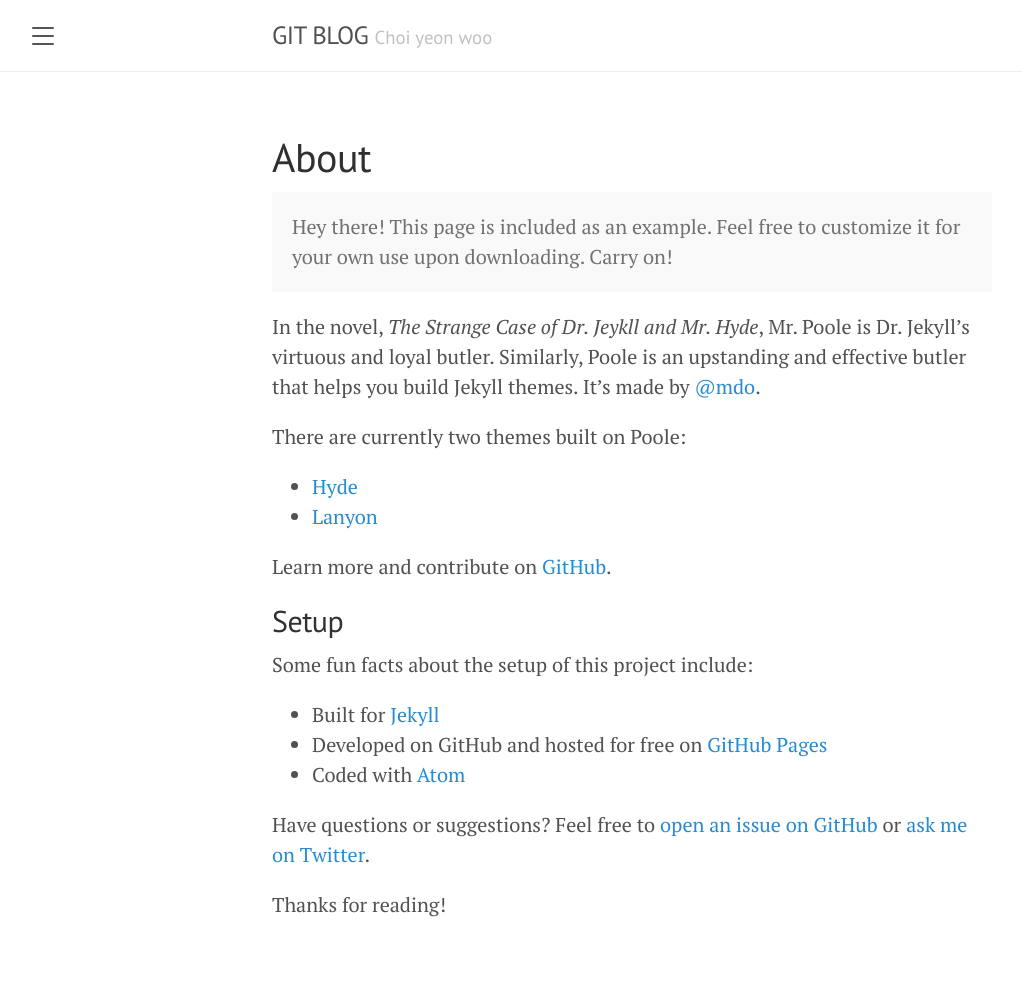
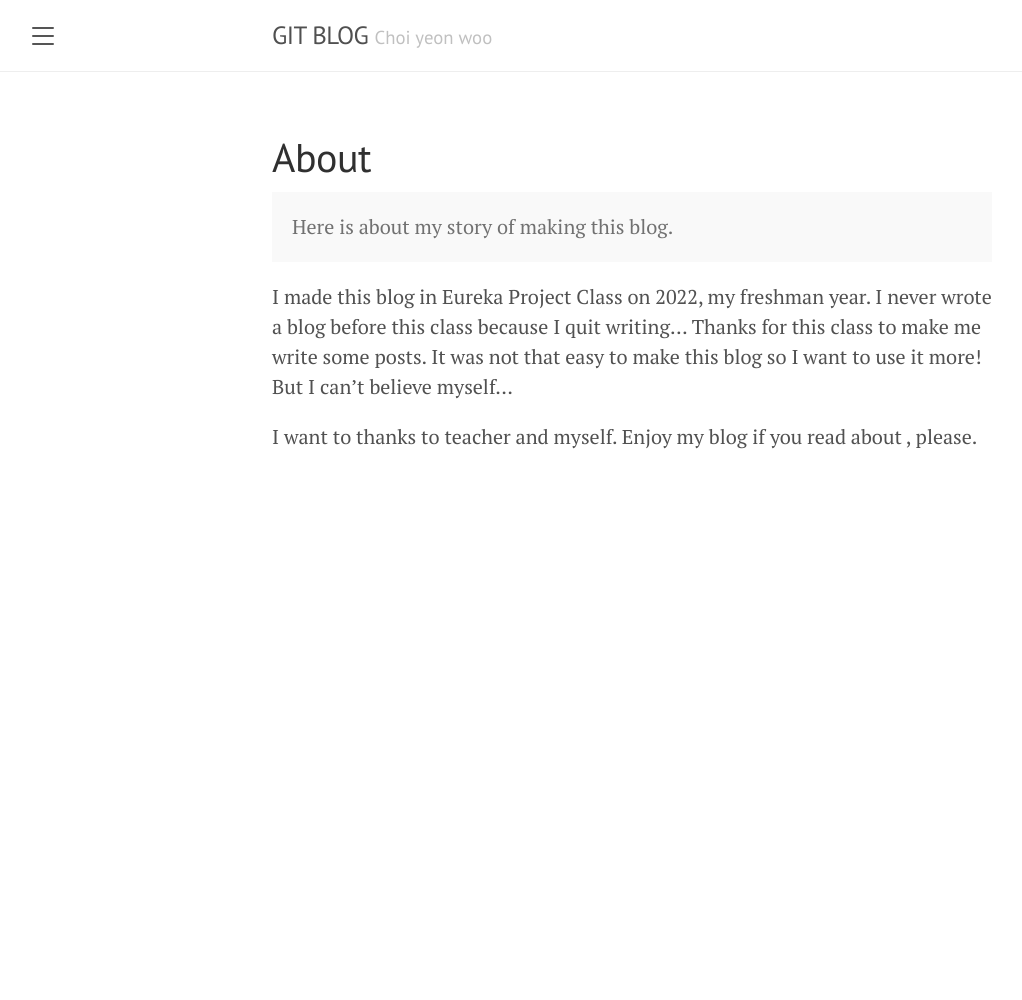
Before and after one commit to yeonwoochoi0/yeonwoochoi0.github.io, a Jekyll site: the page built from about.md, in a window 1280 px wide. Shown: the whole page, without its empty margins (8-1030 px from the left). Built offline with Jekyll 4.4.1, drawn with Linux system fonts in a browser that asks for light colours; after the commit the page ends 900 px from its top, so only the background shows below that.

Commit message:
fix extra things

```diff
--- a/_includes/sidebar.html
+++ b/_includes/sidebar.html
@@ -25,8 +25,6 @@
       {% endif %}
     {% endfor %}
 
-    <a class="sidebar-nav-item" href="{{ site.github.repo }}/archive/v{{ site.version }}.zip">Download</a>
-    <a class="sidebar-nav-item" href="{{ site.github.repo }}">GitHub project</a>
     <span class="sidebar-nav-item">Currently v{{ site.version }}</span>
   </nav>
 
--- a/_layouts/post.html
+++ b/_layouts/post.html
@@ -53,7 +53,7 @@ layout: default
         var d = document, s = d.createElement('script');
 
         // IMPORTANT: Replace EXAMPLE with your forum shortname!
-        s.src = 'https://EXAMPLE.disqus.com/embed.js';
+        s.src = 'https://choiyeonwoo.disqus.com/embed.js';
 
         s.setAttribute('data-timestamp', +new Date());
         (d.head || d.body).appendChild(s);
--- a/about.md
+++ b/about.md
@@ -4,26 +4,14 @@ title: About
 ---
 
 <p class="message">
-  Hey there! This page is included as an example. Feel free to customize it for your own use upon downloading. Carry on!
+  Here is about my story of making this blog.
 </p>
 
-In the novel, *The Strange Case of Dr. Jeykll and Mr. Hyde*, Mr. Poole is Dr. Jekyll's virtuous and loyal butler. Similarly, Poole is an upstanding and effective butler that helps you build Jekyll themes. It's made by [@mdo](https://twitter.com/mdo).
+I made this blog in Eureka Project Class on 2022, my freshman year.
+I never wrote a blog before this class because I quit writing...
+Thanks for this class to make me write some posts.
+It was not that easy to make this blog so I want to use it more!
+But I can't believe myself...
 
-There are currently two themes built on Poole:
-
-* [Hyde](http://hyde.getpoole.com)
-* [Lanyon](http://lanyon.getpoole.com)
-
-Learn more and contribute on [GitHub](https://github.com/poole).
-
-## Setup
-
-Some fun facts about the setup of this project include:
-
-* Built for [Jekyll](https://jekyllrb.com)
-* Developed on GitHub and hosted for free on [GitHub Pages](https://pages.github.com)
-* Coded with [Atom](https://atom.io)
-
-Have questions or suggestions? Feel free to [open an issue on GitHub](https://github.com/poole/issues/new) or [ask me on Twitter](https://twitter.com/mdo).
-
-Thanks for reading!
+I want to thanks to teacher and myself.
+Enjoy my blog if you read about , please.
```
Also changed, not shown: _posts/2022-11-28-Git_Github.md (+1 -1 lines).
